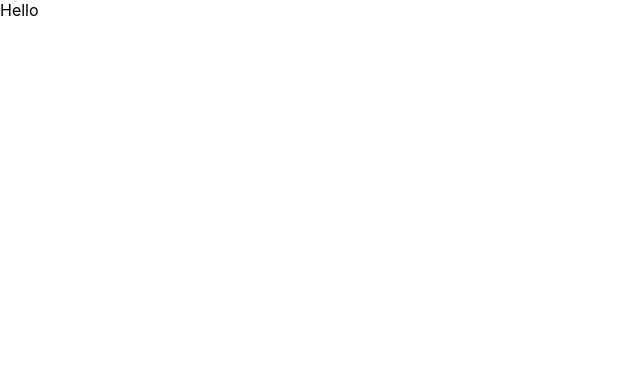
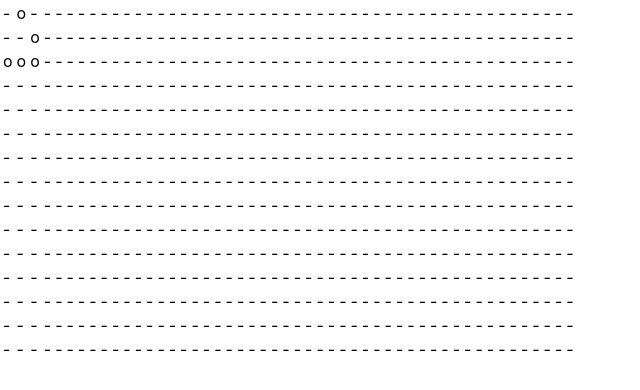
Before and after one commit to bedorlan/cgol, a React (Create React App) app: page / in a window 1280 px wide. Shown: the top 390 px of the page, without its empty margins (0-640 px from the left). Built offline with nearby package versions, Linux system fonts and the light colour scheme.

Commit message:
simple grid

```diff
--- a/package.json
+++ b/package.json
@@ -7,9 +7,11 @@
     "@testing-library/react": "^11.1.0",
     "@testing-library/user-event": "^12.1.10",
     "@types/jest": "^26.0.15",
+    "@types/lodash": "^4.14.168",
     "@types/node": "^12.0.0",
     "@types/react": "^17.0.0",
     "@types/react-dom": "^17.0.0",
+    "lodash": "^4.17.21",
     "react": "^17.0.2",
     "react-dom": "^17.0.2",
     "react-scripts": "4.0.3",
--- a/src/App.tsx
+++ b/src/App.tsx
@@ -1,3 +1,107 @@
+import _ from 'lodash'
+
 export default function App() {
-  return <div>Hello</div>
+  return <Game />
 }
+
+const gliderRle = `
+#C This is a glider.
+#C another comment
+x = 3, y = 3
+bo$2bo$3o!
+`
+
+function Game() {
+  const glider = Grid.fromRle(gliderRle)
+  if (!glider) return <div>error on rle</div>
+
+  const cells = new Grid(50, 15)
+  cells.copyFrom(glider, 0, 0)
+  return <GridViewer grid={cells} />
+}
+
+interface IGridViewerProps {
+  grid: Grid
+}
+function GridViewer(props: IGridViewerProps) {
+  const grid = props.grid
+  return (
+    <table>
+      <tbody>
+        {_.times(grid.length, j => (
+          <tr key={j}>
+            {_.times(grid.width, i => {
+              const key = pos(grid.width, i, j)
+              return <td key={key}>{grid.get(i, j) ? 'o' : '-'}</td>
+            })}
+          </tr>
+        ))}
+      </tbody>
+    </table>
+  )
+}
+
+class Grid {
+  width: number
+  length: number
+  cells: boolean[]
+
+  constructor(x: number, y: number) {
+    this.width = x
+    this.length = y
+    this.cells = Array(x * y).fill(false)
+  }
+
+  get(i: number, j: number) {
+    return this.cells[pos(this.width, i, j)]
+  }
+
+  set(i: number, j: number, value: boolean) {
+    this.cells[pos(this.width, i, j)] = value
+  }
+
+  copyFrom(other: Grid, x: number, y: number) {
+    for (let j = 0; j < other.length; ++j) {
+      if (j + y >= this.length) break
+      for (let i = 0; i < other.width; ++i) {
+        if (i + x >= this.width) break
+        this.set(i + x, j + y, other.get(i, j))
+      }
+    }
+  }
+
+  static fromRle(rle: string): Grid | null {
+    const [header, ...body] = rle.replace(/#.*/g, '').trim().split('\n')
+
+    const extractXY = /x\s*=\s*(\d+)\s*,\s*y\s*=\s*(\d+)/
+    const headerMatch = header.match(extractXY)
+    if (!headerMatch) return null
+    const [, x, y] = headerMatch.map(Number)
+
+    const result = Array(x * y).fill(false)
+    body
+      .join()
+      .replace('!', '')
+      .split('$')
+      .forEach((row, j) => {
+        const extractSection = /(\d*)([bo])/g
+        let i = 0
+        for (const section of row.matchAll(extractSection)) {
+          let count = Number(section[1]) || 1
+          const state = section[2] === 'o'
+          while (count-- > 0) {
+            result[pos(x, i, j)] = state
+            ++i
+          }
+        }
+      })
+
+    const grid = new Grid(x, y)
+    grid.cells = result
+    return grid
+  }
+}
+
+function pos(width: number, i: number, j: number) {
+  return width * j + i
+}
--- a/tsconfig.json
+++ b/tsconfig.json
@@ -18,7 +18,8 @@
     "resolveJsonModule": true,
     "isolatedModules": true,
     "noEmit": true,
-    "jsx": "react-jsx"
+    "jsx": "react-jsx",
+    "downlevelIteration": true,
   },
   "include": [
     "src"
```
Also changed, not shown: 2 other files (tests, documents, lock files or other folders).
